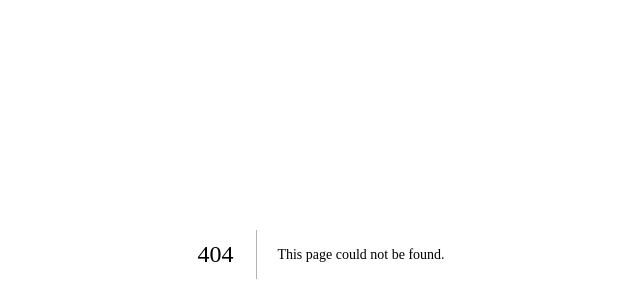
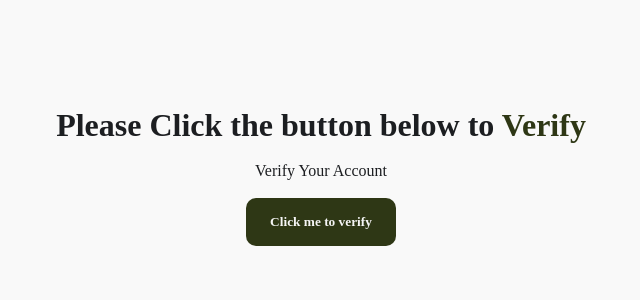
Before and after one commit to Tomation-Solution/rel8manversion, a Next.js app: page /mailing in a window 1280 px wide. Before the commit this address had no page. Shown: the part 144-444 px from the top of the page, without its empty margins (319-959 px from the left). Built offline with nearby package versions, Linux system fonts and the light colour scheme.

Commit message:
updated mailing route

```diff
--- a/pages/mailing/activate/[uidb64]/[token].tsx
+++ b/pages/mailing/index.tsx
@@ -2,10 +2,10 @@ import axios from "axios"
 import { useRouter } from "next/dist/client/router"
 import { NextPage } from "next/types"
 import { useState } from "react"
-import CustomBtn from "../../../../components/CustomBtn/Button"
-import Spinner from "../../../../components/Spinner"
-import { baseURL } from "../../../../helpers/axios"
-import useToast from "../../../../hooks/useToast"
+import CustomBtn from "../../components/CustomBtn/Button"
+import Spinner from "../../components/Spinner"
+import { baseURL } from "../../helpers/axios"
+import useToast from "../../hooks/useToast"
 
 
 
@@ -21,10 +21,14 @@ const ActivateAccount:NextPage = ()=>{
 
     const handleValidate = async( )=>{
         //
+        const params:any = new Proxy(new URLSearchParams(window.location.search), {
+          get: (searchParams, prop:any) => searchParams.get(prop),
+        });
+
         window.localStorage.clear() // clear any info that we have on the site so it wont conflit with theEmail Verirfaction
         setStatus('loading')
         try{
-          const resp =await  axios.get(`${baseURL}/mailing/activate/${uidb64}/${token}/`)
+          const resp =await  axios.get(`${baseURL}/mailing/activate/${params.uidb64}/${params.token}/`)
           setStatus('okay')
           notify('Email Verfication Successfull','success')
           //mission acomplised
```
